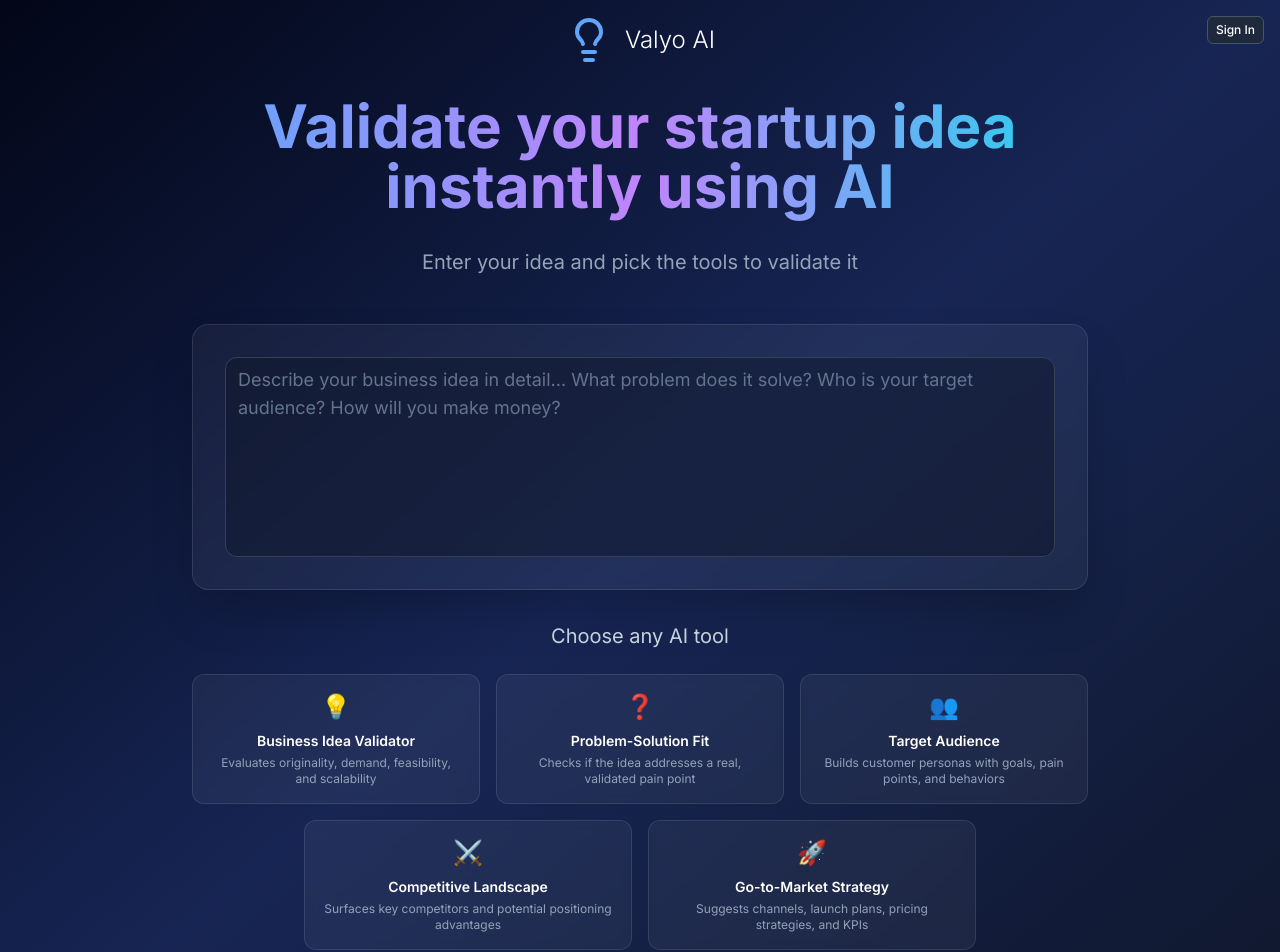
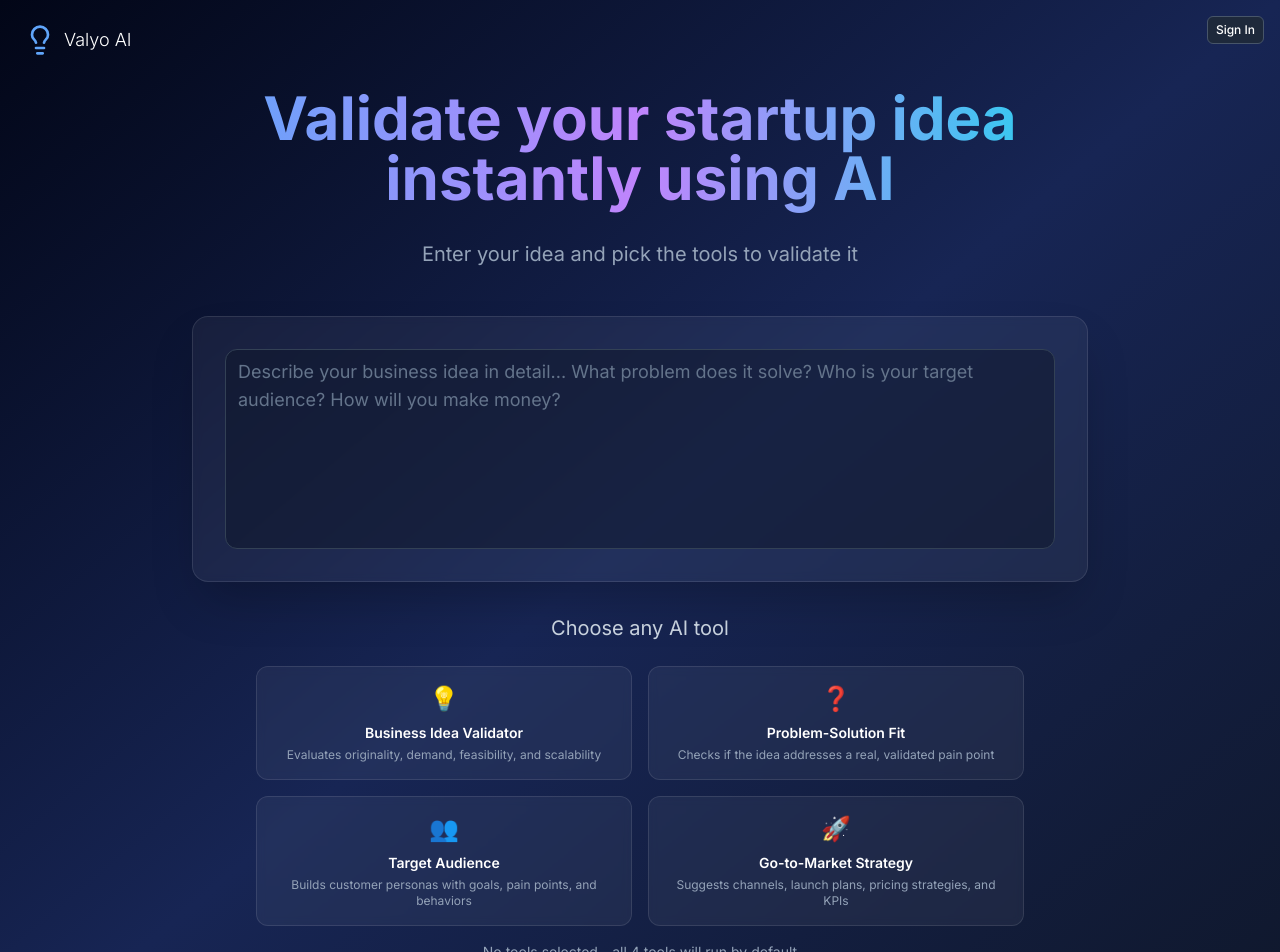
Before and after one commit to Aniwrk19/valyo-ai-76, a React (Vite) app: page / in a window 1280 px wide. Shown: the top 952 px of the page. Built offline with nearby package versions, Linux system fonts and the light colour scheme.

Commit message:
Refactor: Improve layout and remove tool
- Removed the "Competitive Landscape" AI tool.
- Arranged the remaining 4 tools in a 2x2 grid layout.
- Resized and repositioned the logo and SVG to the top-left.

```diff
--- a/src/pages/Processing.tsx
+++ b/src/pages/Processing.tsx
@@ -1,7 +1,7 @@
 
 import { useEffect, useState } from "react";
 import { useNavigate } from "react-router-dom";
-import { Loader2, Brain, Zap, Target, Users, TrendingUp } from "lucide-react";
+import { Loader2, Brain, Zap, Target, Users } from "lucide-react";
 import { supabase } from "@/integrations/supabase/client";
 import { useToast } from "@/hooks/use-toast";
 
@@ -86,8 +86,7 @@ const Processing = () => {
     { id: "business-idea", icon: Brain, label: "Business Idea Analysis", delay: 0 },
     { id: "problem-solution", icon: Target, label: "Problem-Solution Fit", delay: 500 },
     { id: "target-audience", icon: Users, label: "Target Audience Research", delay: 1000 },
-    { id: "competitor-analysis", icon: TrendingUp, label: "Market Competition", delay: 1500 },
-    { id: "go-to-market", icon: Zap, label: "Go-to-Market Strategy", delay: 2000 }
+    { id: "go-to-market", icon: Zap, label: "Go-to-Market Strategy", delay: 1500 }
   ];
 
   const activeSteps = allSteps.filter(step => selectedTools.includes(step.id));
--- a/src/pages/ValidateIdea.tsx
+++ b/src/pages/ValidateIdea.tsx
@@ -35,11 +35,6 @@ const ValidateIdea = () => {
     title: "Target Audience",
     description: "Builds customer personas with goals, pain points, and behaviors"
   }, {
-    id: "competitor-analysis",
-    icon: "⚔️",
-    title: "Competitive Landscape",
-    description: "Surfaces key competitors and potential positioning advantages"
-  }, {
     id: "go-to-market",
     icon: "🚀",
     title: "Go-to-Market Strategy",
@@ -73,6 +68,14 @@ const ValidateIdea = () => {
 
   return (
     <div className="min-h-screen bg-gradient-to-br from-slate-950 via-blue-950 to-slate-900 flex items-center justify-center p-4 relative">
+      {/* Logo - Top Left */}
+      <div className="absolute top-6 left-6 z-10">
+        <div className="flex items-center gap-2">
+          <Lightbulb className="w-8 h-8 text-blue-400" />
+          <span className="text-lg font-light text-white">Valyo AI</span>
+        </div>
+      </div>
+
       {/* Authentication Status - Top Right */}
       <div className="absolute top-4 right-4 z-10">
         {user ? (
@@ -96,16 +99,7 @@ const ValidateIdea = () => {
 
       <div className="w-full max-w-4xl mx-auto">
         {/* Header Section */}
-        <div className="text-center mb-12 animate-fade-in relative">
-          <div className="flex justify-center items-center gap-3 mb-6">
-            <div className="relative flex items-center gap-3">
-              <div className="flex items-center gap-2">
-                <Lightbulb className="w-12 h-12 text-blue-400" />
-              </div>
-              <span className="text-2xl font-light text-white">Valyo AI</span>
-            </div>
-          </div>
-
+        <div className="text-center mb-12 animate-fade-in relative pt-16">
           <h1 className="text-4xl md:text-5xl lg:text-6xl font-bold bg-gradient-to-r from-blue-400 via-purple-400 to-cyan-400 bg-clip-text text-transparent mb-6 leading-tight px-2 py-2">
             Validate your startup idea instantly using AI
           </h1>
@@ -129,26 +123,12 @@ const ValidateIdea = () => {
           </div>
         </div>
 
-        {/* Tool Selection */}
+        {/* Tool Selection - 2x2 Grid */}
         <div className="mb-8">
           <p className="text-xl text-slate-300 text-center mb-6">Choose any AI tool</p>
 
-          {/* First row - 3 tools */}
-          <div className="grid grid-cols-1 md:grid-cols-3 gap-4 mb-4">
-            {tools.slice(0, 3).map(tool =>
-              <div key={tool.id} onClick={() => toggleTool(tool.id)} className={`backdrop-blur-sm border rounded-xl p-4 cursor-pointer transition-all duration-300 hover:scale-[1.02] ${selectedTools.includes(tool.id) ? 'bg-blue-600/20 border-blue-400/50 shadow-lg shadow-blue-500/20' : 'bg-white/5 border-white/10 hover:bg-white/10'}`}>
-                <div className="text-center">
-                  <div className="text-2xl mb-2">{tool.icon}</div>
-                  <h3 className="text-white font-semibold mb-1 text-sm">{tool.title}</h3>
-                  <p className="text-slate-400 text-xs">{tool.description}</p>
-                </div>
-              </div>
-            )}
-          </div>
-
-          {/* Second row - 2 tools, stacked on mobile */}
-          <div className="grid grid-cols-1 md:grid-cols-2 gap-4 max-w-2xl mx-auto">
-            {tools.slice(3, 5).map(tool =>
+          <div className="grid grid-cols-1 md:grid-cols-2 gap-4 max-w-3xl mx-auto">
+            {tools.map(tool =>
               <div key={tool.id} onClick={() => toggleTool(tool.id)} className={`backdrop-blur-sm border rounded-xl p-4 cursor-pointer transition-all duration-300 hover:scale-[1.02] ${selectedTools.includes(tool.id) ? 'bg-blue-600/20 border-blue-400/50 shadow-lg shadow-blue-500/20' : 'bg-white/5 border-white/10 hover:bg-white/10'}`}>
                 <div className="text-center">
                   <div className="text-2xl mb-2">{tool.icon}</div>
@@ -160,7 +140,7 @@ const ValidateIdea = () => {
           </div>
 
           {selectedTools.length === 0 && <p className="text-center text-sm mt-4 text-slate-400">
-              No tools selected - all 5 tools will run by default
+              No tools selected - all 4 tools will run by default
             </p>}
         </div>
 
```
